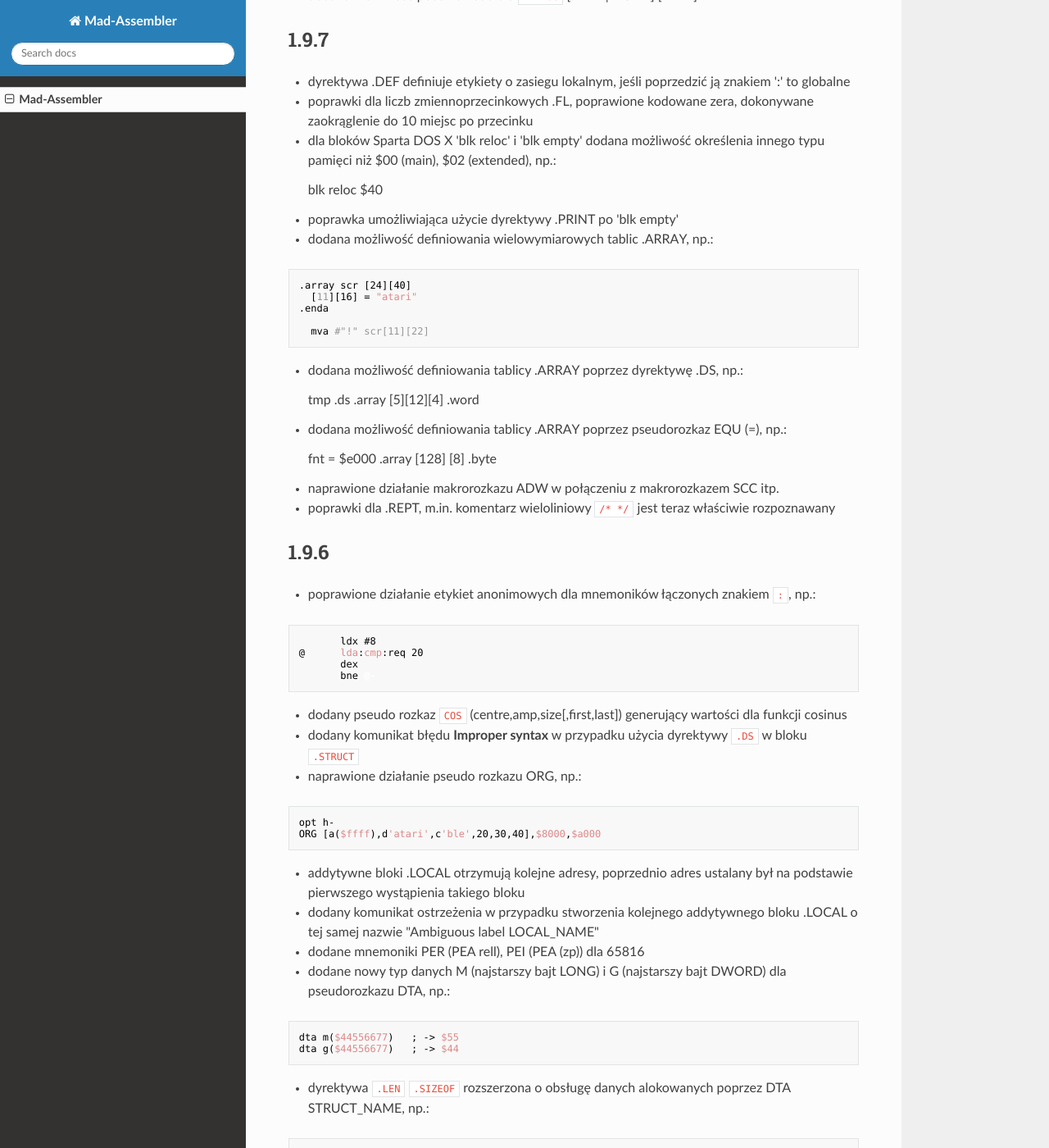
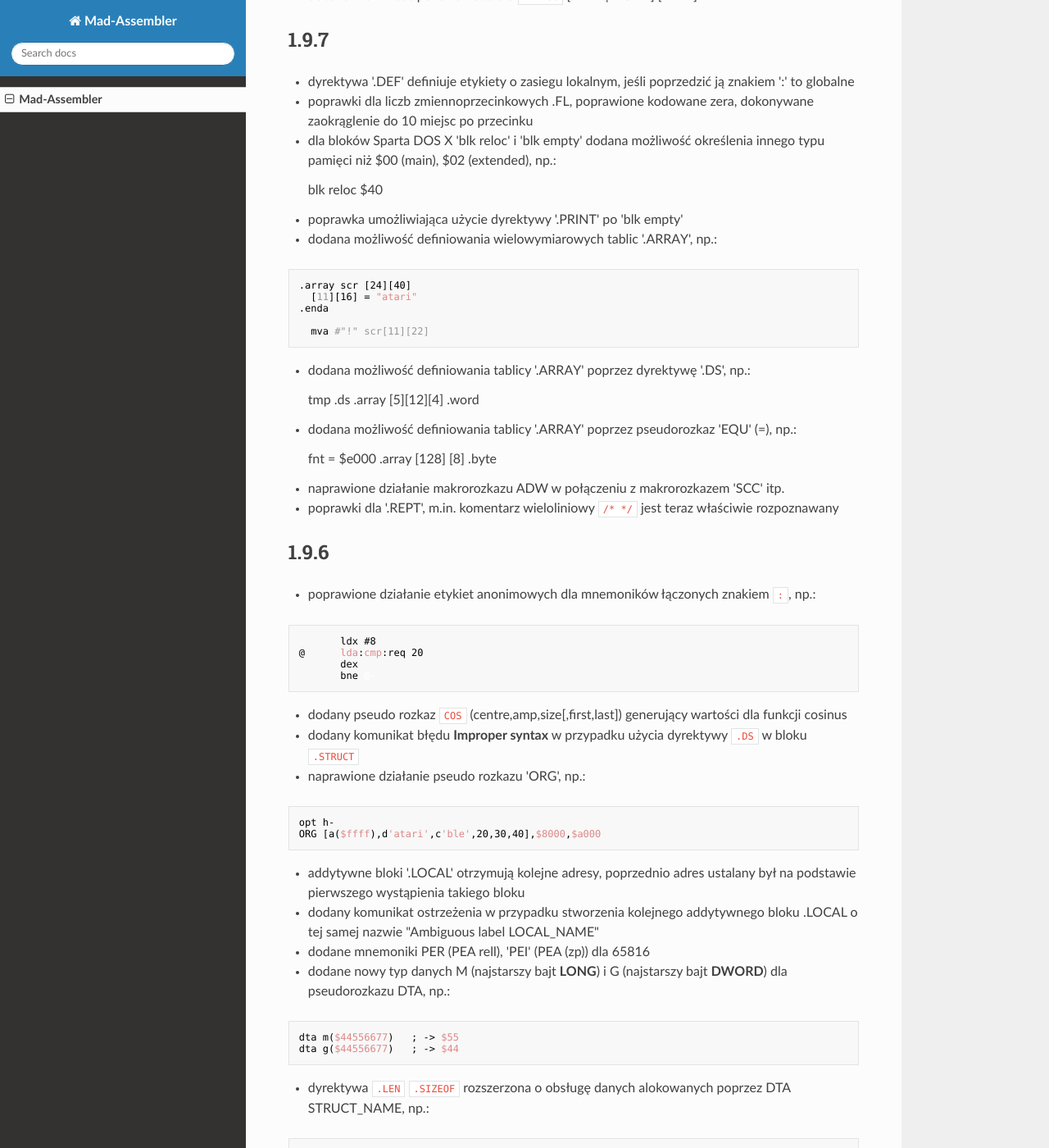
Before and after one commit to tebe6502/mad-assembler-mkdocs, an MkDocs documentation site: the page built from docs/index.md, in a window 1280 px wide and 1400 px high, scrolled down 3213 px. Shown: the whole window at 82% size. Built offline with MkDocs 1.6.1, drawn with Linux system fonts in a browser that asks for light colours; nearby versions of some CDN libraries; some of the changed text lies outside the part shown.

````diff
--- a/docs/index.md
+++ b/docs/index.md
@@ -56,7 +56,7 @@ Dzięki darmowemu kompilatorowi **Free Pascal Compiler** (FPC) możliwa jest kom
 .endm
 ```
 
-- poprawione alokowanie danych .ARRAY gdy nie ma określonego rozmiaru, lub jest to tablica inna niż jednowymiarowa
+- poprawione alokowanie danych '.ARRAY' gdy nie ma określonego rozmiaru, lub jest to tablica inna niż jednowymiarowa
 - zwiększona liczba przebiegów dla `.PROC`, w pewnych warunkach dla parametru `xa .reg` parametr był źle interpretowany
 - nowa dyrektywa `.DEFINE` pozwalająca definiować jedno liniowe makra (można definiować wielokrotnie w tym samym przebiegu)
 
@@ -77,15 +77,15 @@ text 'atari'
 ## 2.0.5
 
 - tablice `.ARRAY` w bloku `.PROC` są pomijane jeśli użyto przełącznik `-X` (exclude unreferenced procedure)
-- użycie .ARRAY w bloku .STRUCT nie będzie generować już zer w pliku wynikowym
-- nowa dyrektywa .XGET, pozwalająca wczytać do bufora pamięci **MADS** plik i dodatkowo zmodyfikować jego bajty pod warunkiem że są różne od zera (przydatne dla VBXE)
+- użycie '.ARRAY' w bloku '.STRUCT' nie będzie generować już zer w pliku wynikowym
+- nowa dyrektywa '.XGET', pozwalająca wczytać do bufora pamięci **MADS** plik i dodatkowo zmodyfikować jego bajty pod warunkiem że są różne od zera (przydatne dla VBXE)
 
 ## 2.0.4
 
 - usunięty błąd powodujący błędny zapis bloku aktualizacji dla starszego bajtu adresu w bloku `.RELOC`
 - `.DB` `.DW` usunięte
 - `.DBYTE` (MSB/LSB) odkłada słowo w odwrotnej kolejności (starszy/młodszy)
-- dodane dyrektywy `.WGET` (WORD), `.LGET` (LONG), `.DGET` (DWORD)
+- dodane dyrektywy `.WGET` (**WORD**), `.LGET` (**LONG**), `.DGET` (**DWORD**)
 - poprawione działanie makro rozkazków `ADW` `SBW`, np.:
 
 ```
@@ -111,14 +111,14 @@ adw (tmp),y ptr2 ptr4
 
 ## 1.9.7
 
-- dyrektywa .DEF definiuje etykiety o zasiegu lokalnym, jeśli poprzedzić ją znakiem ':' to globalne
+- dyrektywa '.DEF' definiuje etykiety o zasiegu lokalnym, jeśli poprzedzić ją znakiem ':' to globalne
 - poprawki dla liczb zmiennoprzecinkowych .FL, poprawione kodowane zera, dokonywane zaokrąglenie do 10 miejsc po przecinku
 - dla bloków Sparta DOS X 'blk reloc' i 'blk empty' dodana możliwość określenia innego typu pamięci niż $00 (main), $02 (extended), np.:
 
     blk reloc $40
 
-- poprawka umożliwiająca użycie dyrektywy .PRINT po 'blk empty'
-- dodana możliwość definiowania wielowymiarowych tablic .ARRAY, np.:
+- poprawka umożliwiająca użycie dyrektywy '.PRINT' po 'blk empty'
+- dodana możliwość definiowania wielowymiarowych tablic '.ARRAY', np.:
 
 ```
 .array scr [24][40]
@@ -128,16 +128,16 @@ adw (tmp),y ptr2 ptr4
   mva #"!" scr[11][22]
 ```
 
-- dodana możliwość definiowania tablicy .ARRAY poprzez dyrektywę .DS, np.:
+- dodana możliwość definiowania tablicy '.ARRAY' poprzez dyrektywę '.DS', np.:
 
     tmp .ds .array [5][12][4] .word
 
-- dodana możliwość definiowania tablicy .ARRAY poprzez pseudorozkaz EQU (=), np.:
+- dodana możliwość definiowania tablicy '.ARRAY' poprzez pseudorozkaz 'EQU' (=), np.:
 
     fnt = $e000 .array [128] [8] .byte
 
-- naprawione działanie makrorozkazu ADW w połączeniu z makrorozkazem SCC itp.
-- poprawki dla .REPT, m.in. komentarz wieloliniowy `/* */` jest teraz właściwie rozpoznawany
+- naprawione działanie makrorozkazu ADW w połączeniu z makrorozkazem 'SCC' itp.
+- poprawki dla '.REPT', m.in. komentarz wieloliniowy `/* */` jest teraz właściwie rozpoznawany
 
 ## 1.9.6
 
@@ -152,17 +152,17 @@ adw (tmp),y ptr2 ptr4
 
 - dodany pseudo rozkaz `COS` (centre,amp,size[,first,last]) generujący wartości dla funkcji cosinus
 - dodany komunikat błędu **Improper syntax** w przypadku użycia dyrektywy `.DS` w bloku `.STRUCT`
-- naprawione działanie pseudo rozkazu ORG, np.:
+- naprawione działanie pseudo rozkazu 'ORG', np.:
 
 ```
 opt h-
 ORG [a($ffff),d'atari',c'ble',20,30,40],$8000,$a000
 ```
 
-- addytywne bloki .LOCAL otrzymują kolejne adresy, poprzednio adres ustalany był na podstawie pierwszego wystąpienia takiego bloku
+- addytywne bloki '.LOCAL' otrzymują kolejne adresy, poprzednio adres ustalany był na podstawie pierwszego wystąpienia takiego bloku
 - dodany komunikat ostrzeżenia w przypadku stworzenia kolejnego addytywnego bloku .LOCAL o tej samej nazwie "Ambiguous label LOCAL_NAME"
-- dodane mnemoniki PER (PEA rell), PEI (PEA (zp)) dla 65816
-- dodane nowy typ danych M (najstarszy bajt LONG) i G (najstarszy bajt DWORD) dla pseudorozkazu DTA, np.:
+- dodane mnemoniki PER (PEA rell), 'PEI' (PEA (zp)) dla 65816
+- dodane nowy typ danych M (najstarszy bajt **LONG**) i G (najstarszy bajt **DWORD**) dla pseudorozkazu DTA, np.:
 
 ```
 dta m($44556677)   ; -> $55
````
